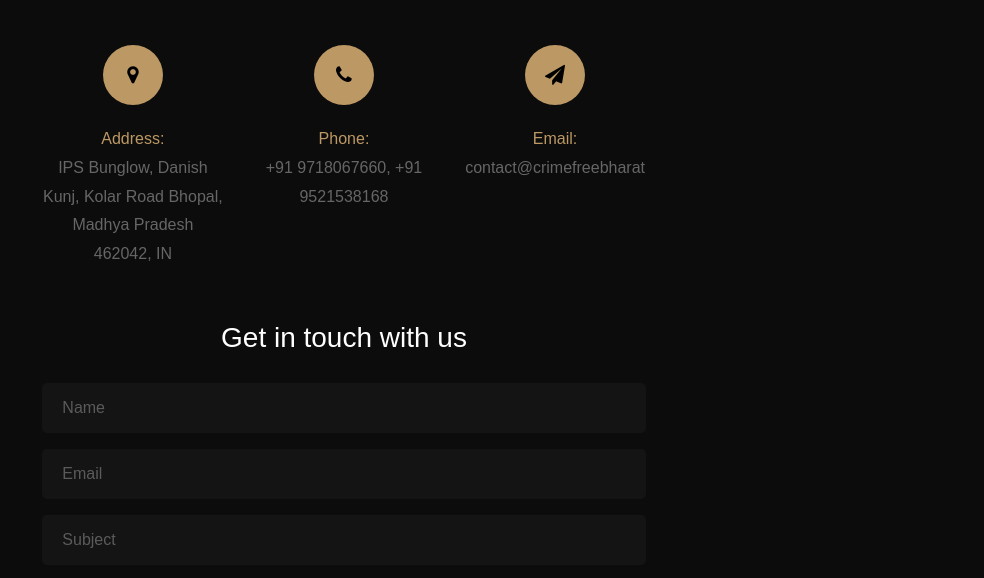
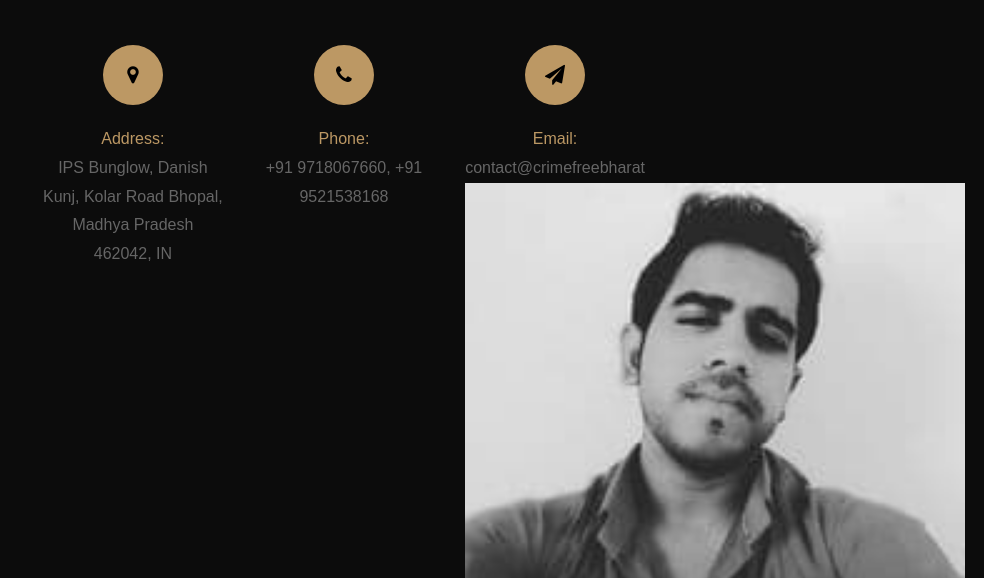
Before and after one commit to Hack3rOneness/register-batch-4, a plain HTML site: page ContactUs.html in a window 1280 px wide. Shown: the part 165-743 px from the top of the page, without its empty margins (296-1280 px from the left). Drawn offline with Linux system fonts and the light colour scheme.

Commit message:
Update ContactUs.html

```diff
--- a/ContactUs.html
+++ b/ContactUs.html
@@ -54,6 +54,7 @@
 					        		<div class="text">
 						            <p><span>Email:</span>contact@crimefreebharat</p>
 						          </div>
+											<img src="assets/img/20210502_210704_0000.png" height="500" width="500" alt="Sumit Kumar"/>
 					          </div>
 									</div>
 								</div>
```
